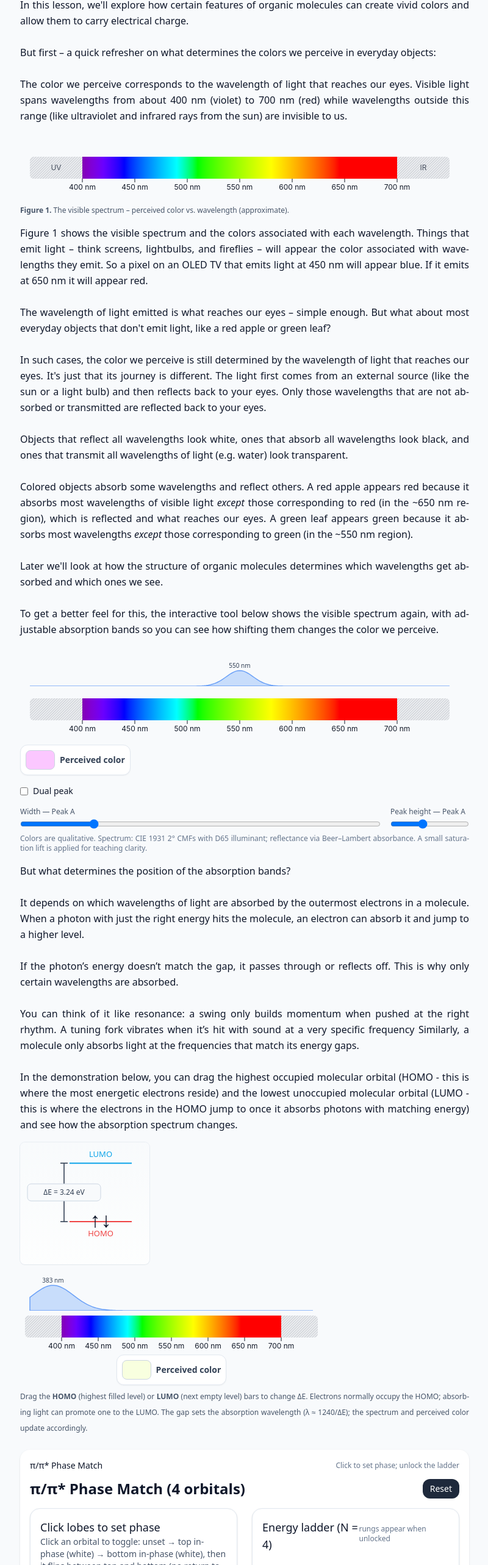
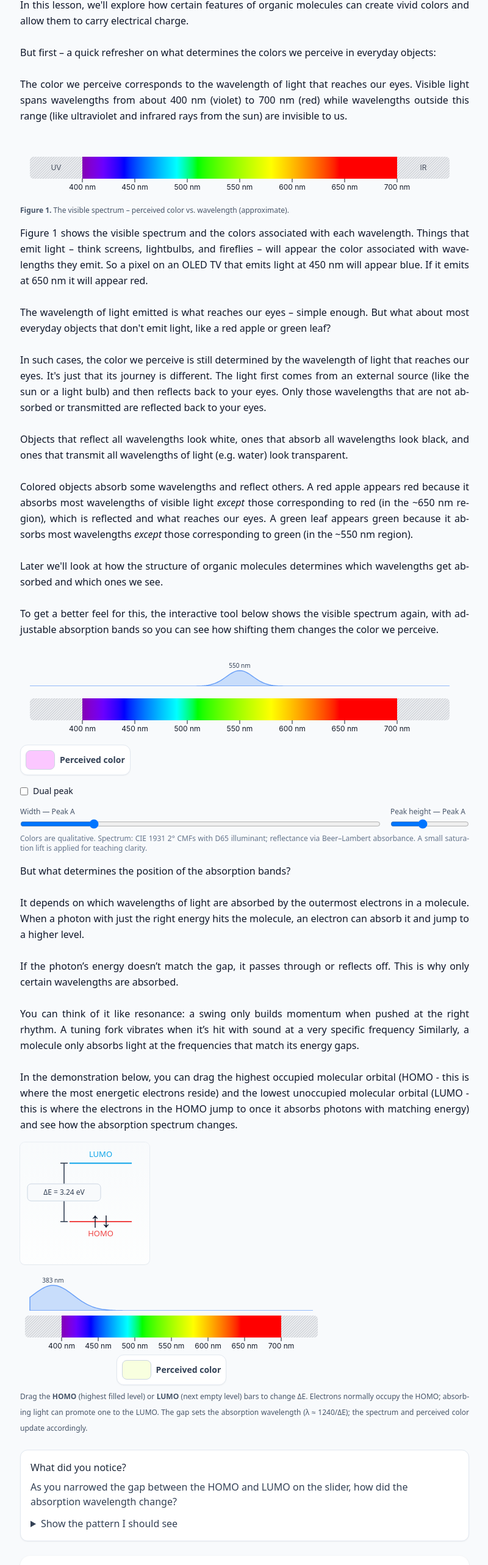
Before and after one commit to nyee88/polyene_spectrometer, a React (Vite) app: page / in a window 1280 px wide. Shown: the part 233-2799 px from the top of the page at 61% size, without its empty margins (239-1039 px from the left). Built offline with nearby package versions, Linux system fonts and the light colour scheme.

Commit message:
added text

```diff
--- a/src/App.tsx
+++ b/src/App.tsx
@@ -18,8 +18,8 @@ export default function App() {
         {/* Intro text */}
         <section className="space-y-4 leading-relaxed text-justify hyphens-auto">
           <p>
-            What makes some organic compounds like sugar and flour white,
-            while chlorophyll and carotenoids create the rich greens of plants and the striking colors of autumn? And what does that have to do with building a solar cell?
+            Why are some organic compounds like sugar and flour white,
+            while others like chlorophyll and carotenoids create the rich greens of plants and the striking colors of autumn? And what does that have to do with building a solar cell?
             <br />
             <br />
             In this lesson, we'll explore how certain features of organic molecules can create vivid colors and allow them to carry electrical charge.
@@ -107,6 +107,39 @@ export default function App() {
           <HomoLumoAbsorption width={720} />
         </section>
 
+        <section className="mt-6 rounded-xl border border-slate-200 bg-white p-4 shadow-sm">
+  <p className="text-slate-800 font-medium">What did you notice?</p>
+  <p className="mt-2 text-slate-700">
+    As you narrowed the gap between the HOMO and LUMO on the slider, how did the
+    absorption wavelength change?
+  </p>
+
+  {/* Reveal answer */}
+  <details className="mt-3">
+    <summary className="cursor-pointer text-slate-700 font-medium">
+      Show the pattern I should see
+    </summary>
+    <div className="mt-2 space-y-2 text-slate-700">
+      <p>
+        The absorption wavelength gets <em>longer</em> when the energy gap gets
+        <em> smaller</em>. That’s because photon energy and wavelength are inversely related:
+        <span className="whitespace-nowrap"> E = hν = hc/λ, </span>
+        so <span className="whitespace-nowrap">λ ∝ 1/E</span>.
+        (Quick check: <span className="whitespace-nowrap">λ(nm) ≈ 1240 / E(eV)</span>.)
+      </p>
+      <ul className="list-disc pl-6 text-slate-700 text-sm">
+        <li>Big gap → high-energy photons → shorter λ (violet/UV).</li>
+        <li>Small gap → lower-energy photons → longer λ (red/NIR).</li>
+      </ul>
+      <p className="text-slate-700">
+        Next question: <strong>what molecular features shrink that gap?</strong>
+        Let’s start with a single double bond.
+      </p>
+    </div>
+  </details>
+</section>
+
+
         {/* NEW: Orbital splitting game (between HomoLumoAbsorption and β-carotene) */}
         <section className="rounded-2xl bg-white shadow p-4 space-y-3">
           <div className="flex items-center justify-between">
--- a/src/components/OrbitalSplitting.tsx
+++ b/src/components/OrbitalSplitting.tsx
@@ -5,7 +5,7 @@ import { motion, AnimatePresence } from "framer-motion";
  * OrbitalSplitting.tsx — SIMPLE, CLEAN, TESTED
  *
  * Four p orbitals in a row. Click anywhere on an orbital to toggle its phase:
- *   unset → top in‑phase (white) → bottom in‑phase (white).
+ *   unset → top in-phase (white) → bottom in-phase (white).
  * After the first click, a site never returns to unset via toggle (it flips between top and bottom).
  * When the global pattern matches a valid MO phase pattern for N=4,
  * that energy level is revealed on the ladder with a short animation, and a
@@ -19,8 +19,8 @@ import { motion, AnimatePresence } from "framer-motion";
  */
 
 export type OrbitalSplittingProps = {
-  width?: number;   // ladder SVG width
-  height?: number;  // ladder SVG height
+  width?: number;   // ladder SVG width (viewBox width)
+  height?: number;  // ladder SVG height (viewBox height)
 };
 
 const N = 4; // fixed to four orbitals (butadiene-like)
@@ -112,7 +112,11 @@ export default function OrbitalSplitting({ width = 360, height = 300 }: OrbitalS
     const stroke = "#111827"; // gray-900 outline
 
     return (
-      <svg width={W} height={H} className="w-full">
+      <svg
+        viewBox={`0 0 ${W} ${H}`}
+        preserveAspectRatio="xMidYMid meet"
+        className="w-full h-auto block"
+      >
         {/* backbone line (nodal plane) */}
         <line x1={margin - 20} x2={W - margin + 20} y1={y0} y2={y0} stroke="#cbd5e1" strokeWidth={1} pointerEvents="none" />
 
@@ -164,14 +168,14 @@ export default function OrbitalSplitting({ width = 360, height = 300 }: OrbitalS
   const RUNG_LEFT = 60;     // px, left x for rung
 
   return (
-    <div className="w-full flex flex-col gap-4">
+    <div className="w-full flex flex-col gap-4 p-6">
       <div className="flex items-center justify-between">
         <h2 className="text-2xl font-semibold">π/π* Phase Match (4 orbitals)</h2>
         <button onClick={reset} className="px-3 py-1.5 rounded-xl bg-slate-800 text-white text-sm hover:bg-slate-900">Reset</button>
       </div>
 
       {/* Side-by-side: Orbitals (left) | Ladder (right) */}
-      <div className="grid grid-cols-2 gap-6">
+      <div className="grid grid-cols-1 md:grid-cols-2 gap-6">
         {/* Orbital picker (nice-looking lobes) */}
         <div className="rounded-2xl shadow p-4 bg-white border border-slate-200">
           <div className="text-lg font-medium">Click lobes to set phase</div>
@@ -211,7 +215,11 @@ export default function OrbitalSplitting({ width = 360, height = 300 }: OrbitalS
             <div className="text-xs text-slate-500">rungs appear when unlocked</div>
           </div>
 
-          <svg width={width} height={height} className="mt-3 w-full">
+          <svg
+            viewBox={`0 0 ${width} ${height}`}
+            preserveAspectRatio="xMidYMid meet"
+            className="mt-3 w-full h-auto block"
+          >
             {/* axis */}
             <line x1={48} x2={48} y1={12} y2={height - 12} stroke="#64748b" strokeWidth={1} />
             <text x={16} y={16} className="fill-slate-600 text-[10px]">E</text>
```
